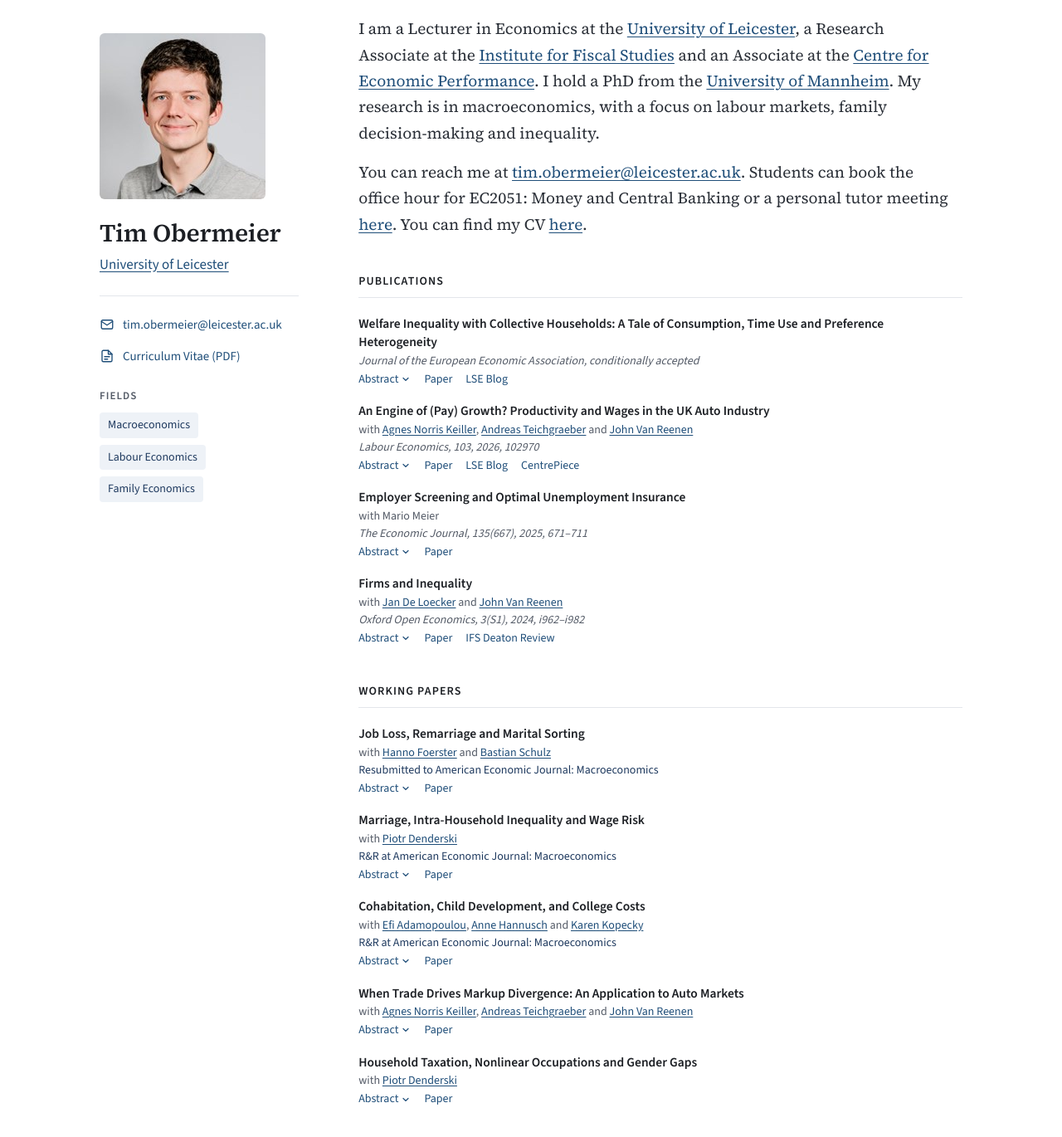
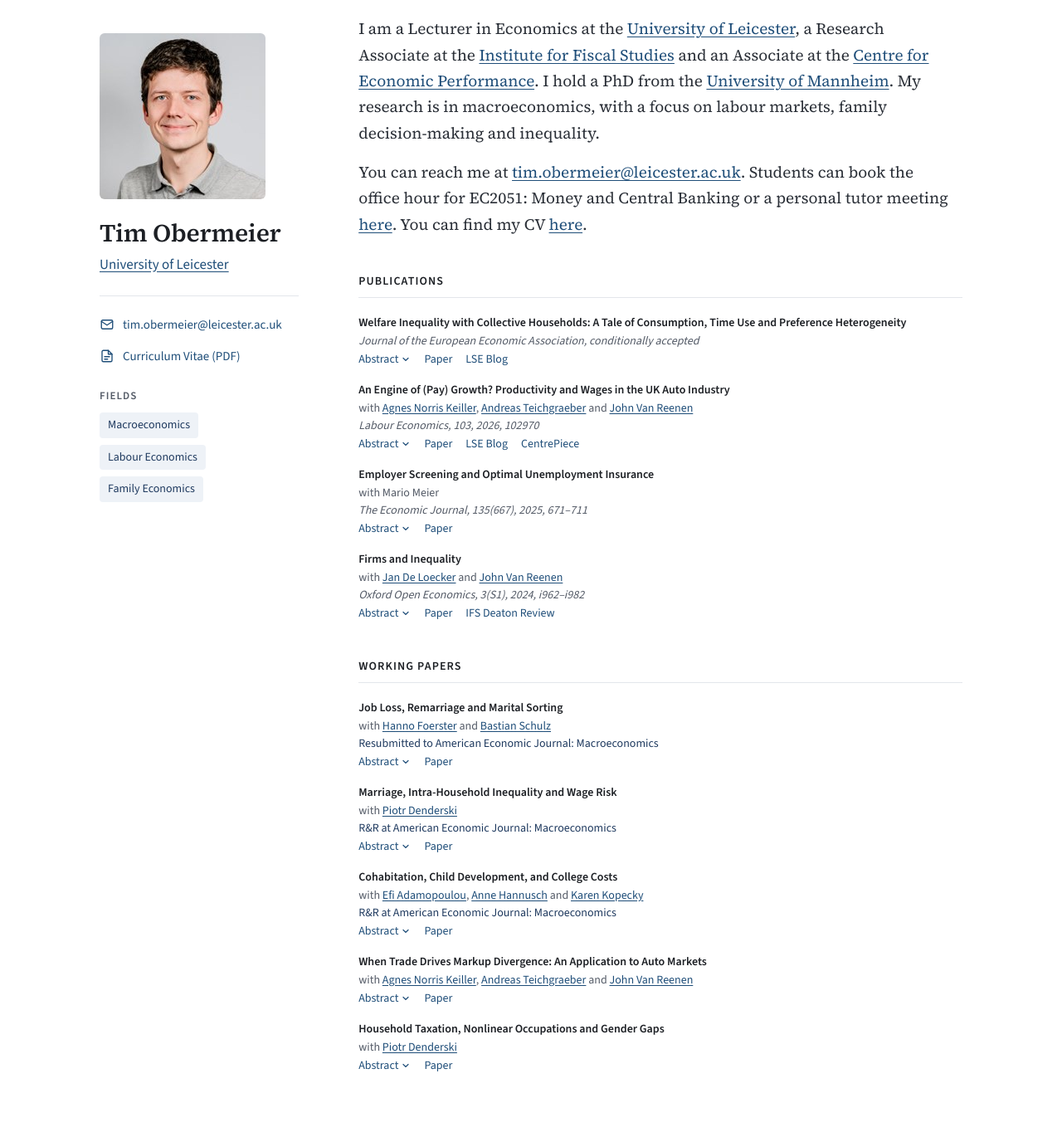
Before and after one commit to timobermeier/timobermeier.github.io, a Jekyll site: the page built from index.html, in a window 1280 px wide and 1400 px high, scrolled down 110 px. Shown: the top 1370 px of the window at 83% size. Built offline with Jekyll 4.4.1, drawn with Linux system fonts in a browser that asks for light colours.

Commit message:
Paper titles at the same size as the journal line (14px)
Co-Authored-By: Claude Opus 5.5 <noreply@anthropic.com>
Claude-Session: https://claude.ai/code/session_01UFbgWnbV2xVd8YxFu3KQxf

```diff
--- a/assets/css/site.css
+++ b/assets/css/site.css
@@ -73,7 +73,7 @@ a:hover { color: var(--accent-dark); }
 .paper:last-child { margin-bottom: 0; }
 .paper-title a { color: inherit; text-decoration: none; }
 .paper-title a:hover { color: var(--accent); text-decoration: underline; }
-.paper-title { margin: 0 0 1px; font-family: var(--sans); font-size: 15.5px; font-weight: 600; line-height: 1.4; }
+.paper-title { margin: 0 0 1px; font-family: var(--sans); font-size: 14px; font-weight: 600; line-height: 1.4; }
 .paper-meta, .paper-venue, .paper-status { margin: 0; font-size: 14px; line-height: 1.5; color: var(--muted); }
 .paper-venue { font-style: italic; }
 .paper-status { color: var(--tint-ink); font-weight: 500; }
```
